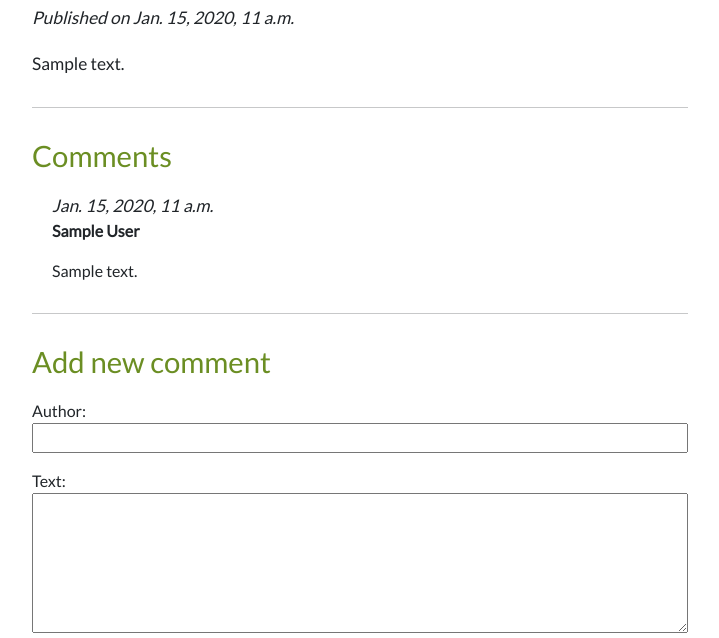
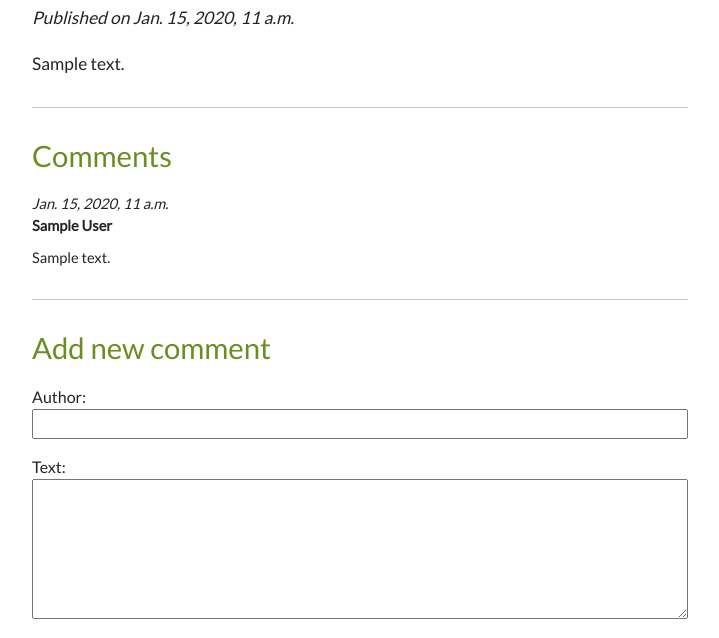
Before and after one commit to lukas-mojzis/blog, a Django app: page /post/1/ in a window 1280 px wide. Shown: the part 189-827 px from the top of the page, without its empty margins (280-999 px from the left). Run offline with Django 4.2, Linux system fonts and the light colour scheme; tables that the repository leaves empty hold one stand-in row (values such as "Sample post").

Commit message:
Improved CSS for comments

```diff
--- a/blog/static/css/blog.css
+++ b/blog/static/css/blog.css
@@ -63,7 +63,8 @@ hr {
 }
 
 .comment {
-    margin: 20px 0px 20px 20px;
+    margin: 20px 0px 20px 0px;
+    font-size: 11pt;
 }
 
 .comment > .actions {
@@ -114,6 +115,10 @@ hr {
     font-style: italic;
 }
 
+.comment-date {
+    font-style: italic;
+}
+
 .comment-link,
 .comment-link:visited,
 .comment-link:active {
@@ -134,6 +139,10 @@ hr {
     float: right;
 }
 
+#comment-text {
+    margin: 0px 0px 10px 0px;
+}
+
 #empty-comments {
     font-size: 13pt;
     margin: 20px 0px 20px 0px;
--- a/blog/templates/blog/post_detail.html
+++ b/blog/templates/blog/post_detail.html
@@ -52,9 +52,9 @@
                     {% endif %}
                 </aside>
                 {% if comment.approved_comment or user.is_authenticated %}
-                    <div class="date">{{ comment.created_date }}</div>
+                    <div class="comment-date">{{ comment.created_date }}</div>
                     <strong>{{ comment.author }}</strong>
-                    <p>{{ comment.text|linebreaks }}</p>
+                    <p id="comment-text">{{ comment.text|linebreaks }}</p>
                 {% endif %}
             </div>
     {% empty %}
```
